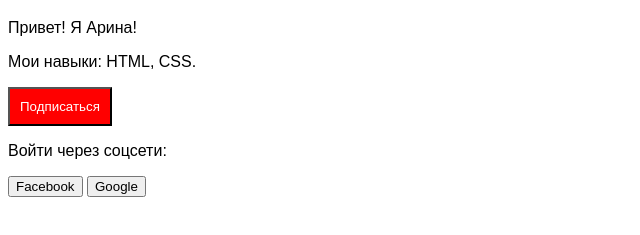
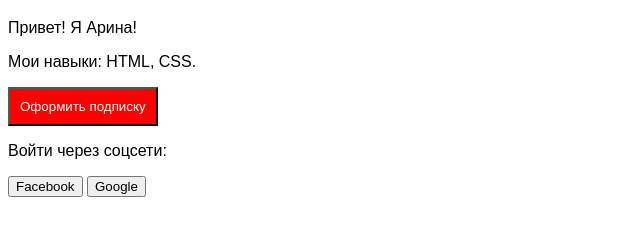
Before and after one commit to s221070/my-profile, a plain HTML site: page index.html in a window 1280 px wide. Shown: the part 61-296 px from the top of the page, without its empty margins (0-640 px from the left). Drawn offline with Linux system fonts and the light colour scheme.

Commit message:
Оформить подписку

```diff
--- a/index.html
+++ b/index.html
@@ -11,7 +11,7 @@
     <h1>Обо мне</h1>
     <p>Привет! Я Арина!</p>
     <p>Мои навыки: HTML, CSS.</p>
-    <button class="button">Подписаться</button>
+    <button class="button">Оформить подписку</button>
     <form>
     <p>Войти через соцсети:</p>
     <button type="button">Facebook</button>
```
